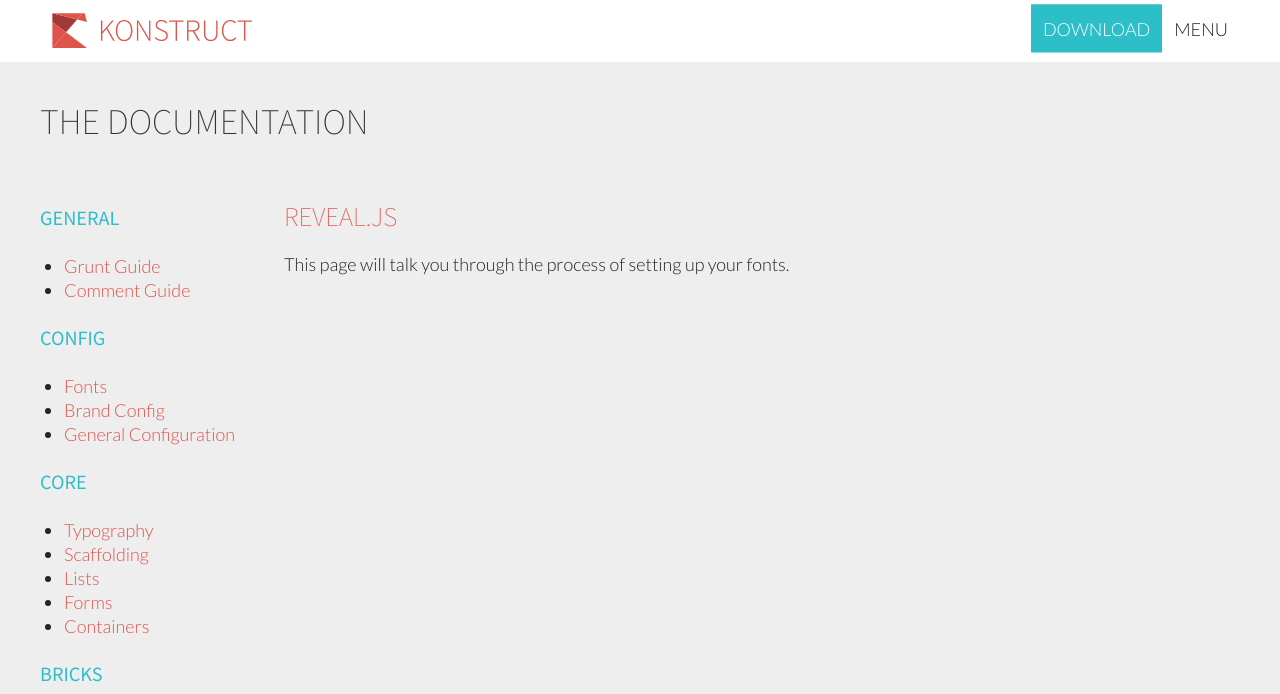
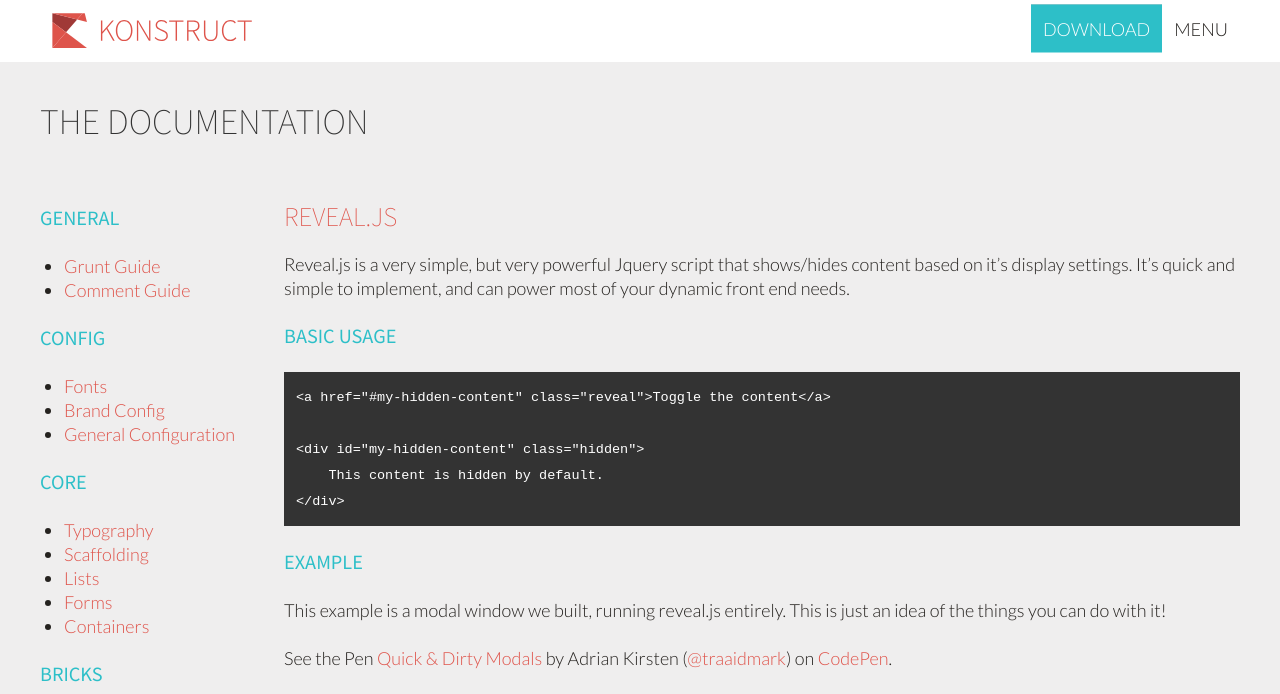
Before and after one commit to kdee15/Konstruct, a Jekyll site: the page built from dev/_posts/documentation/2014-01-01-revealjs.markdown, in a window 1280 px wide. Shown: the top 694 px of the page. Built offline with Jekyll 4.4.1, drawn with Linux system fonts in a browser that asks for light colours; Markdown is read by kramdown in place of the engine named in the settings; grey boxes are pictures that could not be loaded.

Commit message:
Documentation: Revealjs

````diff
--- a/dev/_posts/documentation/2014-01-01-revealjs.markdown
+++ b/dev/_posts/documentation/2014-01-01-revealjs.markdown
@@ -5,4 +5,21 @@ date:   2014-01-01 12:02:00
 categories: documentation javascript
 ---
 
-This page will talk you through the process of setting up your fonts.
+Reveal.js is a very simple, but very powerful Jquery script that shows/hides content based on it's display settings. It's quick and simple to implement, and can power most of your dynamic front end needs.
+
+### Basic Usage
+
+```html
+<a href="#my-hidden-content" class="reveal">Toggle the content</a>
+
+<div id="my-hidden-content" class="hidden">
+    This content is hidden by default.
+</div>
+```
+
+### Example
+
+This example is a modal window we built, running reveal.js entirely. This is just an idea of the things you can do with it!
+
+<p data-height="538" data-theme-id="1950" data-slug-hash="fsxFl" data-default-tab="result" class='codepen'>See the Pen <a href='http://codepen.io/traaidmark/pen/fsxFl/'>Quick & Dirty Modals</a> by Adrian Kirsten (<a href='http://codepen.io/traaidmark'>@traaidmark</a>) on <a href='http://codepen.io'>CodePen</a>.</p>
+<script async src="//codepen.io/assets/embed/ei.js"></script>
````
Also changed, not shown: dev/assets/js/production.js (+18 -0 lines), dev/assets/js/scripts/reveal.js (+18 -0 lines).
